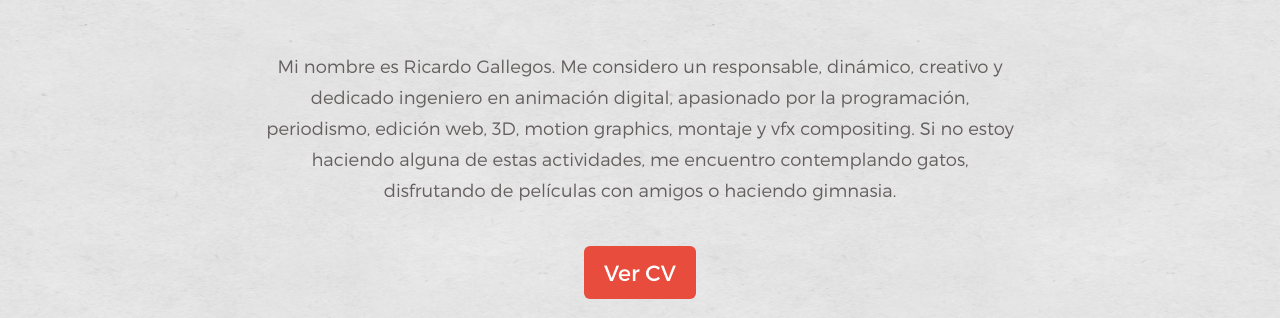
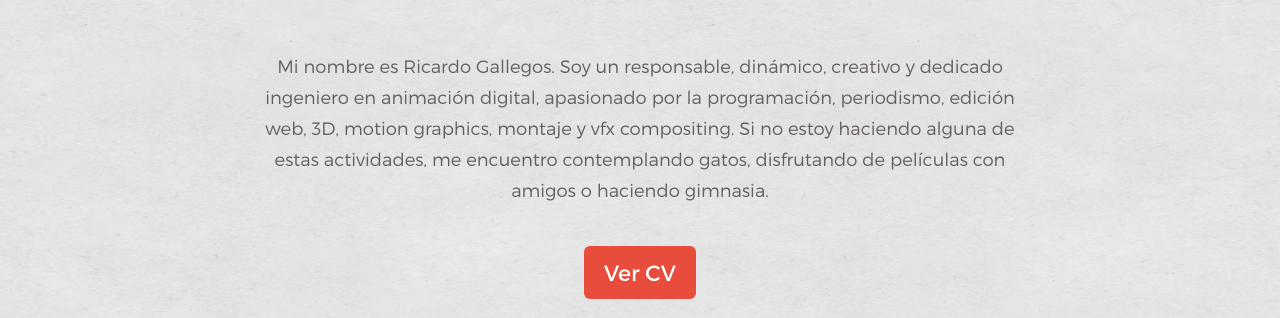
Before and after one commit to WallyTHG/rgallegosCV, a plain HTML site: page index.html in a window 1280 px wide. Shown: the part 205-523 px from the top of the page. Drawn offline with nearby package versions, Linux system fonts and the light colour scheme.

Commit message:
Actualizacion perfil 2016

```diff
--- a/index.html
+++ b/index.html
@@ -62,7 +62,7 @@
           <div class="row">
             <div class="col-md-8 col-md-offset-2">
 
-        <p>Mi nombre es Ricardo Gallegos. Me considero un responsable, dinámico, creativo y dedicado ingeniero en animación digital, apasionado por la programación, periodismo, edición web, 3D, motion graphics, montaje y vfx compositing. Si no estoy haciendo alguna de estas actividades, me encuentro contemplando gatos, disfrutando de películas con amigos o haciendo gimnasia.</p>
+        <p>Mi nombre es Ricardo Gallegos. Soy un responsable, dinámico, creativo y dedicado ingeniero en animación digital, apasionado por la programación, periodismo, edición web, 3D, motion graphics, montaje y vfx compositing. Si no estoy haciendo alguna de estas actividades, me encuentro contemplando gatos, disfrutando de películas con amigos o haciendo gimnasia.</p>
         <div class="centerLink">
         <!--    <a href="CV02.html" target="_blank" class="myButton">Ver CV</a>-->
         <a href="CV02.html" target="_blank">
```
